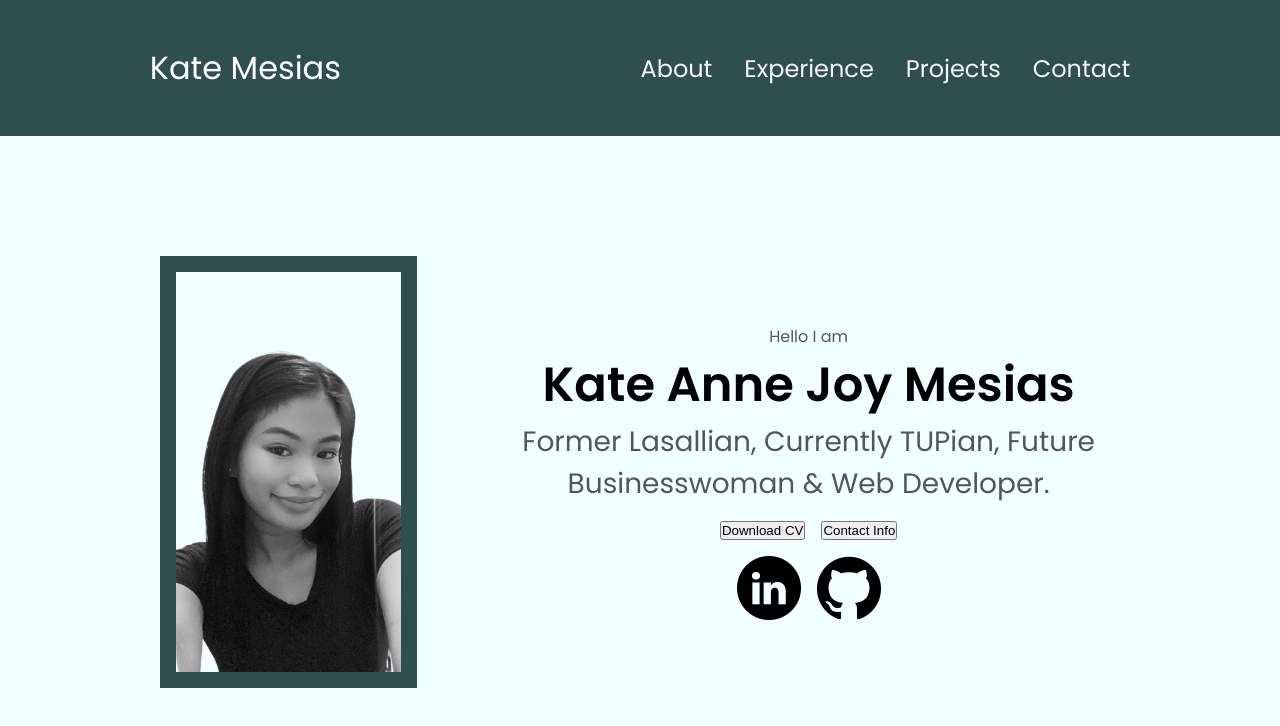
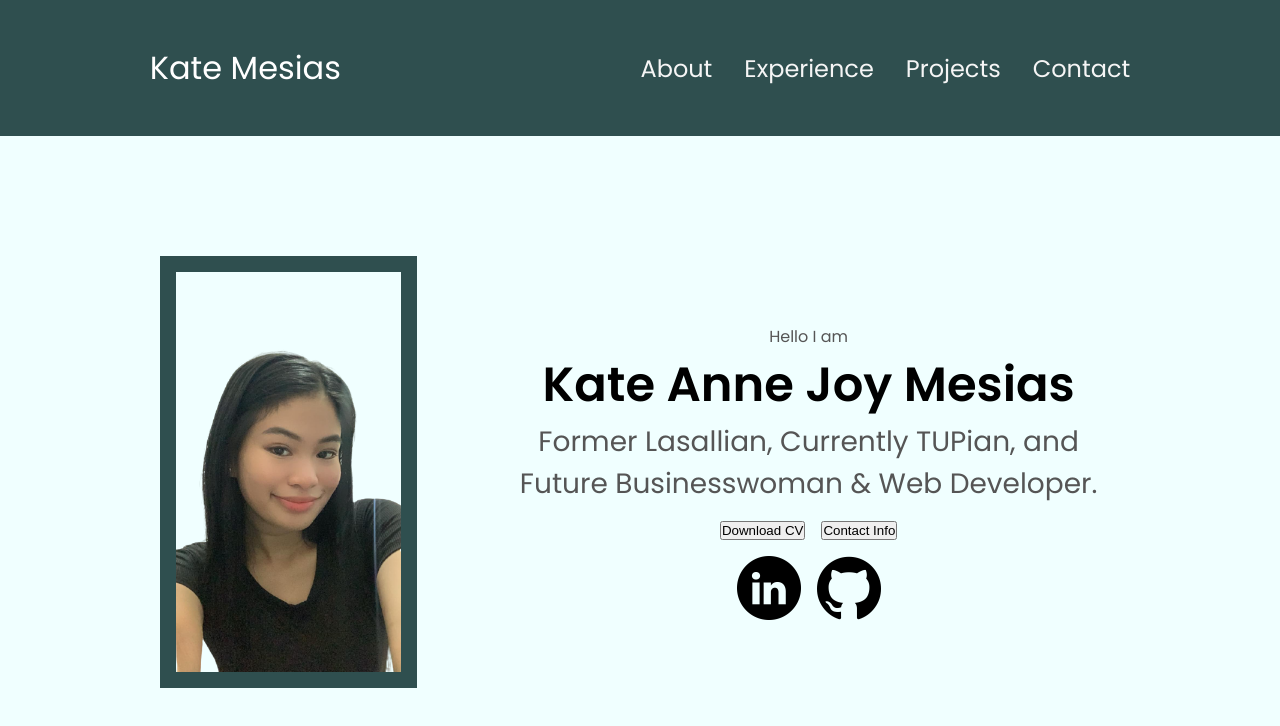
Before and after one commit to katemesias/MESIAS-WEBDEV, a plain HTML site: page index.html in a window 1280 px wide. Drawn offline with Linux system fonts and the light colour scheme.

Commit message:
Added picture
Changed my website picture.

```diff
--- a/index.html
+++ b/index.html
@@ -37,12 +37,12 @@
     </nav>
     <section id="profile">
       <div class="section__pic-container">
-        <img src="assests/websitepic.png" alt="Profile Picture" />
+        <img src="assests/webpic.png" alt="Profile Picture" />
       </div>
       <div class="section__text">
         <p class="section__text__p1">Hello I am</p>
         <h1 class="title">Kate Anne Joy Mesias</h1>
-        <p class="section__text__p2">Former Lasallian, Currently TUPian, Future Businesswoman & Web Developer.</p>
+        <p class="section__text__p2">Former Lasallian, Currently TUPian, and Future Businesswoman & Web Developer.</p>
         <div class="btn-container">
           <button
             class="btn btn-color-2"
```
Also changed, not shown: assests/webpic.png (added), assests/websitepic.png (deleted).
